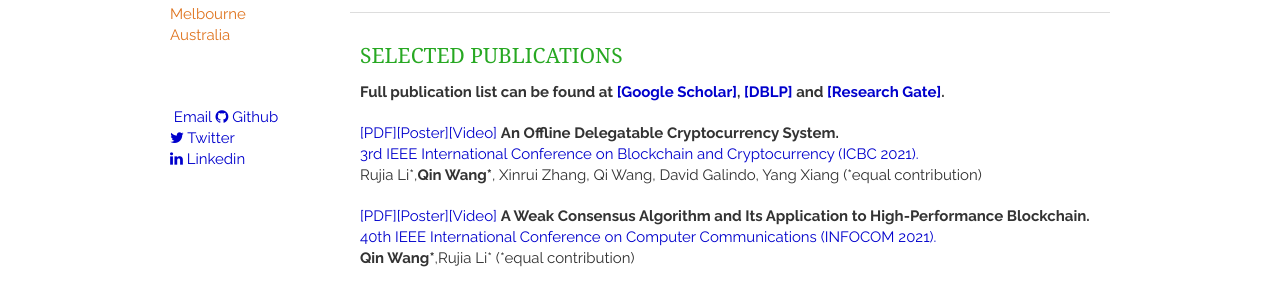
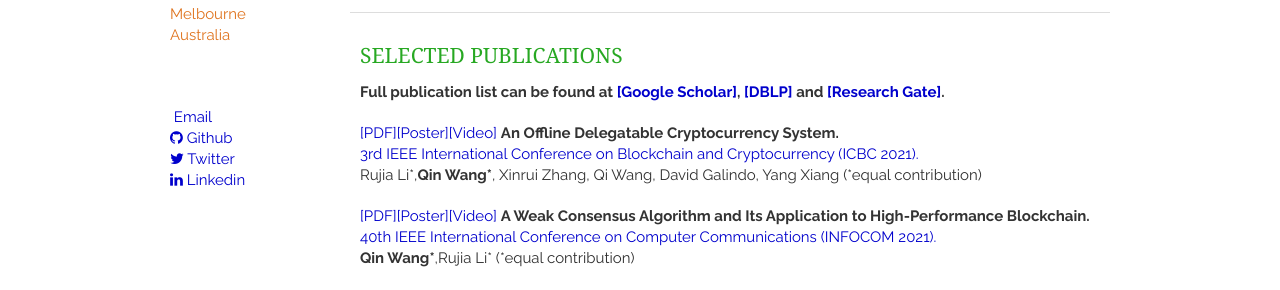
Before and after one commit to AaronWang-git/qinwang-git.github.io, a Jekyll site: the page built from index.html, in a window 1280 px wide. Shown: the part 314-604 px from the top of the page. Built offline with Jekyll 4.4.1, drawn with Linux system fonts in a browser that asks for light colours; nearby versions of some CDN libraries; the list of posts is cut into pages by our own code.

Commit message:
Update layout.html

```diff
--- a/_layouts/layout.html
+++ b/_layouts/layout.html
@@ -52,7 +52,7 @@
         <p>
             <!--<a href="{{ site.email_full }}">{{ site.email }}</a><br/>-->
             <a href="{{ site.email_full }}" target="_blank" ><i class="fa fa-Email"></i> Email</a>
-            <a href="https://github.com/{{ site.github }}" target="_blank" ><i class="fa fa-github"></i> Github</a>
+            <br><a href="https://github.com/{{ site.github }}" target="_blank" ><i class="fa fa-github"></i> Github</a>
             <br><a href="https://twitter.com/{{ site.twitter }}" target="_blank" ><i class="fa fa-twitter"></i> Twitter</a>
             <br><a href="https://linkedin.com/in/{{ site.linkedin }}" target="_blank" ><i class="fa fa-linkedin"></i> Linkedin</a>
         </p>
```
